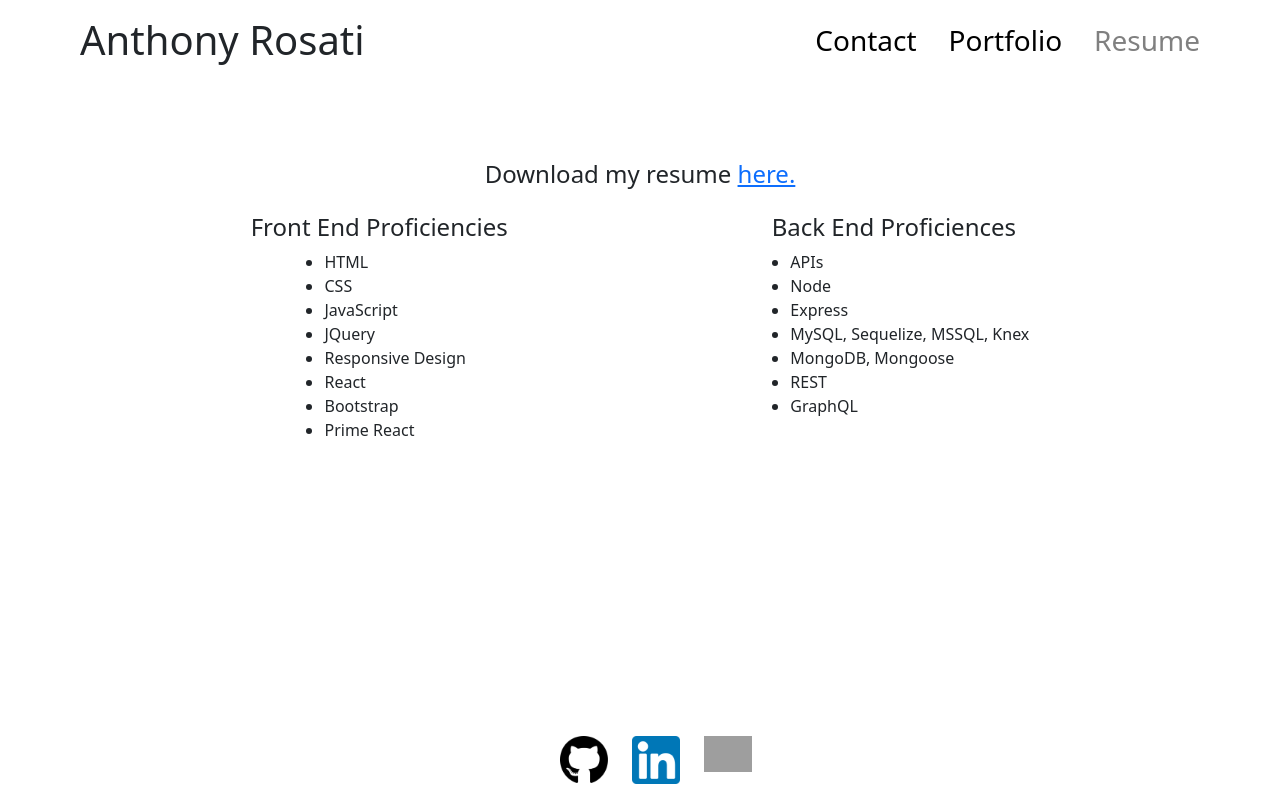
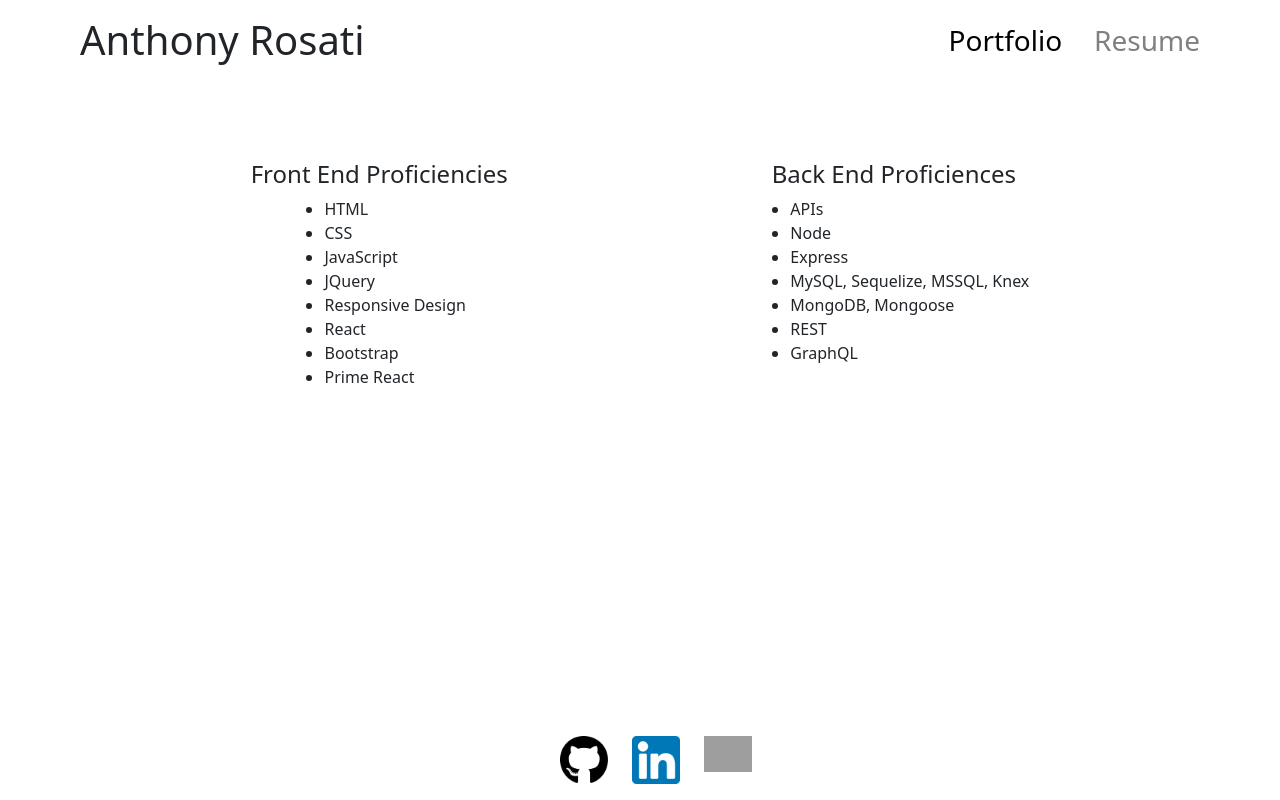
Before and after one commit to AnthonyRqqq/portfolio, a React (Vite) app: page /Resume in a window 1280 px wide. Built offline with nearby package versions, Linux system fonts and the light colour scheme; grey boxes are pictures that could not be loaded.

Commit message:
Show ready, missing a couple items

```diff
--- a/src/Components/Navigation.jsx
+++ b/src/Components/Navigation.jsx
@@ -5,7 +5,7 @@ import "./Navigation.css";
 export default function Navigation() {
   const currentPage = useLocation().pathname;
   const navigate = useNavigate();
-  const pages = ["Contact", "Portfolio", "Resume"];
+  const pages = ["Portfolio", "Resume"];
 
   return (
     <div className="row">
--- a/src/Pages/About.jsx
+++ /dev/null
@@ -1,3 +0,0 @@
-export default function About() {
-  return <div>About</div>;
-}
--- a/src/Pages/Resume.jsx
+++ b/src/Pages/Resume.jsx
@@ -4,12 +4,12 @@ export default function Resume() {
   return (
     <div>
       {/* Downloadable resume */}
-      <h4 className="d-flex justify-content-center pb-3">
+      {/* <h4 className="d-flex justify-content-center pb-3">
         Download my resume&nbsp;
         <a href={resumeDownload} download>
           here.
         </a>
-      </h4>
+      </h4> */}
 
       <div style={{ display: "flex", justifyContent: "space-evenly" }}>
         <div>
--- a/src/Pages/index.js
+++ b/src/Pages/index.js
@@ -1,7 +1,6 @@
-import About from "./About";
 import Contact from "./Contact";
 import Portfolio from "./Portfolio";
 import Resume from './Resume'
 import Home from './Home'
 
-export { About, Contact, Portfolio, Resume, Home}
+export { Contact, Portfolio, Resume, Home}
```
Also changed, not shown: src/main.jsx (+5 -5 lines).
